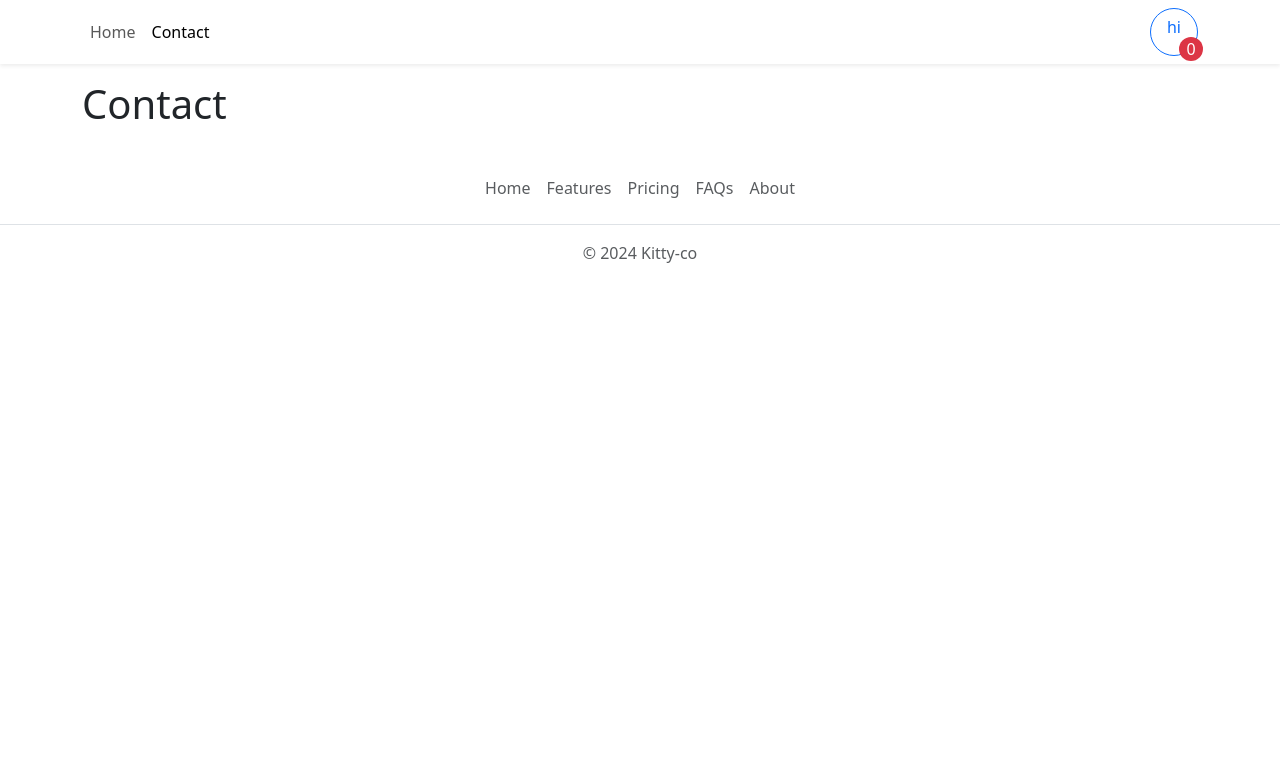
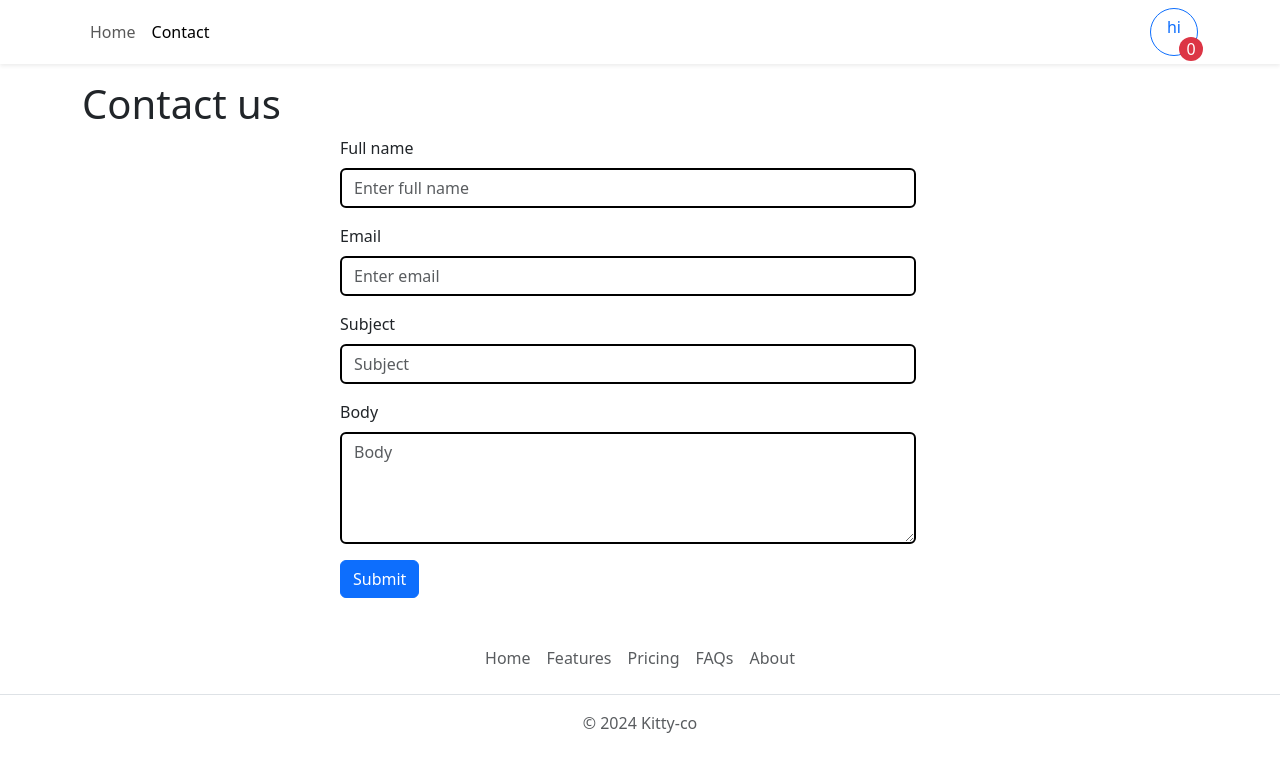
Before and after one commit to KityLinn/fameworks-ca, a React (Vite) app: page /contact in a window 1280 px wide. Shown: the top 772 px of the page. Built offline with nearby package versions, Linux system fonts and the light colour scheme.

Commit message:
basic form outline

```diff
--- a/src/App.jsx
+++ b/src/App.jsx
@@ -6,7 +6,6 @@ import { Product } from "./pages/Product.jsx";
 import { Checkout } from "./pages/Checkout.jsx";
 import { CheckoutSuccess } from "./pages/CheckoutSuccess.jsx";
 
-import { Container } from "react-bootstrap";
 
 function App() {
   return (
--- a/src/pages/Contact.jsx
+++ b/src/pages/Contact.jsx
@@ -1,3 +1,51 @@
+import { useEffect, useState } from "react";
+import { Col, Row, Form, Button} from "react-bootstrap";
+
+
 export function Contact() {
-    return <h1>Contact</h1>
+  return (
+    <>
+      <Row className="d-flex align-items-center w-100 justify-content-center">
+        <h1>Contact us</h1>
+        <Form  style={{ maxWidth: "600px" }}>
+          <Form.Group className="mb-3" controlId="formName">
+            <Form.Label>Full name</Form.Label>
+            <Form.Control
+              className="border-black border-2"
+              type="text"
+              placeholder="Enter full name"
+            />
+          </Form.Group>
+          <Form.Group className="mb-3" controlId="formEmail">
+            <Form.Label>Email</Form.Label>
+            <Form.Control
+              className="border-black border-2"
+              type="email"
+              placeholder="Enter email"
+            />
+          </Form.Group>
+          <Form.Group className="mb-3" controlId="formSubject">
+            <Form.Label>Subject</Form.Label>
+            <Form.Control
+              className="border-black border-2"
+              type="text"
+              placeholder="Subject"
+            />
+          </Form.Group>
+          <Form.Group className="mb-3" controlId="formBody">
+            <Form.Label>Body</Form.Label>
+            <Form.Control
+              as="textarea"
+              rows={4}
+              className="border-black border-2"
+              placeholder="Body"
+            />
+          </Form.Group>
+          <Button variant="primary" type="submit">
+            Submit
+          </Button>
+        </Form>
+      </Row>
+    </>
+  );
 }
```
